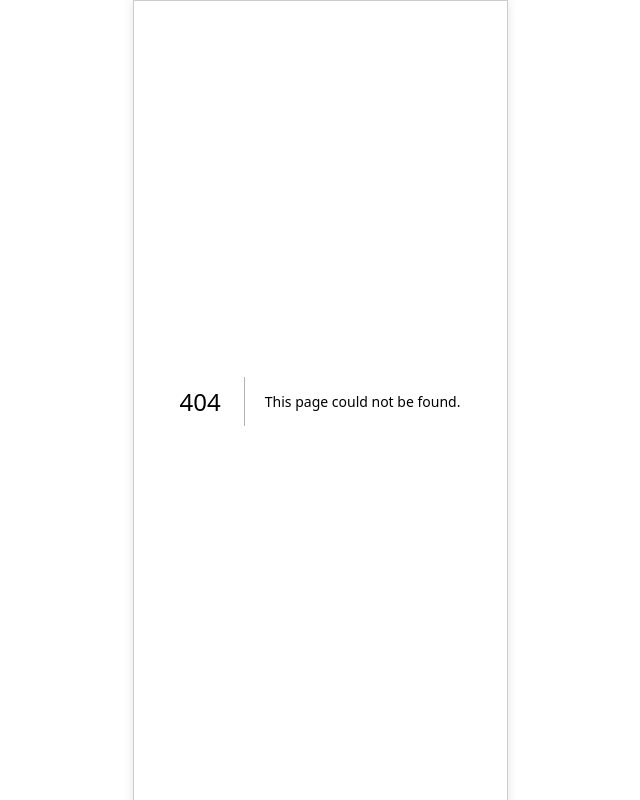
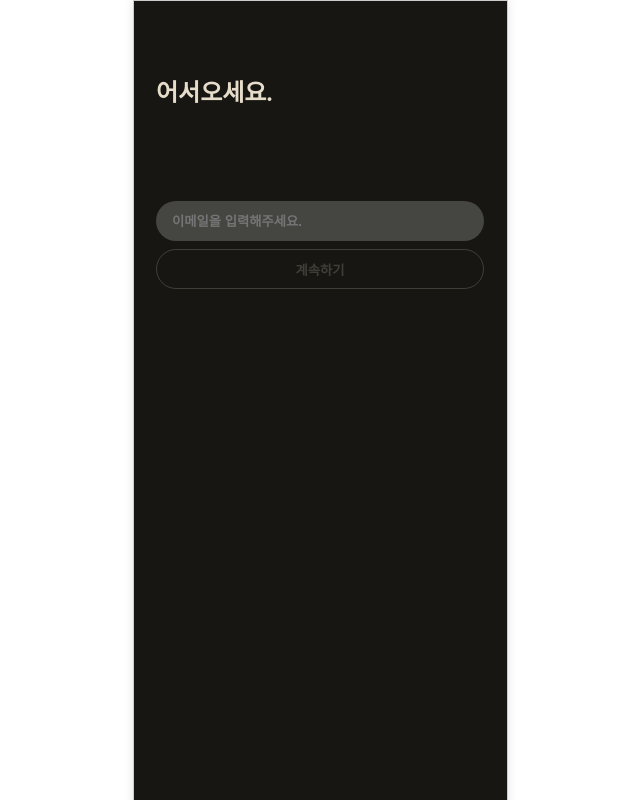
Before and after one commit to Codeit-ToastIT/FE_main, a Next.js app: page /pages/emailInputPage in a window 1280 px wide. Before the commit this address had no page. Shown: the whole page, without its empty margins (320-960 px from the left). Built offline with nearby package versions, Linux system fonts and the light colour scheme.

Commit message:
fix: 이메일 입력 시 로그인/회원가입 화면 전환 로직 수정

```diff
--- a/app/page.tsx
+++ b/app/page.tsx
@@ -94,7 +94,7 @@ export default function Home() {
           transition={{ duration: 0.5, delay:0.5, ease: 'easeOut' }} // 100ms Ease out
         >
           <Discription>가입과 함께 약관에 동의합니다.</Discription>
-          <Button onClick={() => {router.push('/pages/emailInput')}}>
+          <Button onClick={() => {router.push('/pages/emailInputPage')}}>
             <svg xmlns="http://www.w3.org/2000/svg" width="24" height="24" viewBox="0 0 24 24" fill="none">
               <path d="M4.1999 6.5998L11.3169 11.5269C11.7278 11.8114 12.272 11.8114 12.683 11.5269L19.7999 6.5998M4.7999 19.1998H19.1999C20.5254 19.1998 21.5999 18.1253 21.5999 16.7998V7.1998C21.5999 5.87432 20.5254 4.7998 19.1999 4.7998H4.7999C3.47442 4.7998 2.3999 5.87432 2.3999 7.19981V16.7998C2.3999 18.1253 3.47442 19.1998 4.7999 19.1998Z" stroke="#171612" strokeWidth="2" strokeLinecap="round" strokeLinejoin="round"/>
             </svg>
--- a/app/pages/emailInput/page.tsx
+++ b/app/pages/emailInputPage/page.tsx
@@ -1,7 +1,7 @@
 "use client";
 
 import React, { useEffect, useRef, useState } from 'react';
-import { useRouter } from 'next/router';
+import { useRouter } from 'next/navigation';
 import { useEmail } from '../../context/EmailContext';
 import styled from 'styled-components';
 
@@ -63,7 +63,7 @@ const Form = styled.form`
   gap: 0.5rem;
 `;
 
-const EmailInput = () => {
+const EmailInputPage = () => {
   const inputRef = useRef<HTMLInputElement | null>(null);
   const [email, setEmail] = useState(""); // 이메일 상태
   const [error, setError] = useState(""); // 오류 메시지 상태
@@ -99,20 +99,26 @@ const EmailInput = () => {
       setEmailContext(email); // 이메일 상태 업데이트
 
       // 이메일 등록 여부 확인 API 호출
-      const response = await fetch('/api/check-email', {
+      try {
+        const response = await fetch('/api/auth/login', {
           method: 'POST',
           headers: { 'Content-Type': 'application/json' },
           body: JSON.stringify({ email }),
         });
 
+        if (!response.ok) {
+          throw new Error('Network response was not ok');
+        }
+
         const data = await response.json();
 
         if (data.exists) {
-        // 로그인 페이지로 이동
-        router.push('/login');
+          router.push('/pages/loginPage');
         } else {
-        // 회원가입 페이지로 이동
-        router.push('/signup');
+          router.push('/pages/signupPage');
+        }
+      } catch (error) {
+        console.error('이메일 확인 중 오류 발생', error);
       }
     }
   };
@@ -143,4 +149,4 @@ const EmailInput = () => {
   );
 };
 
-export default EmailInput;
+export default EmailInputPage;
```
Lines whose indentation alone changed are shown as unchanged.
